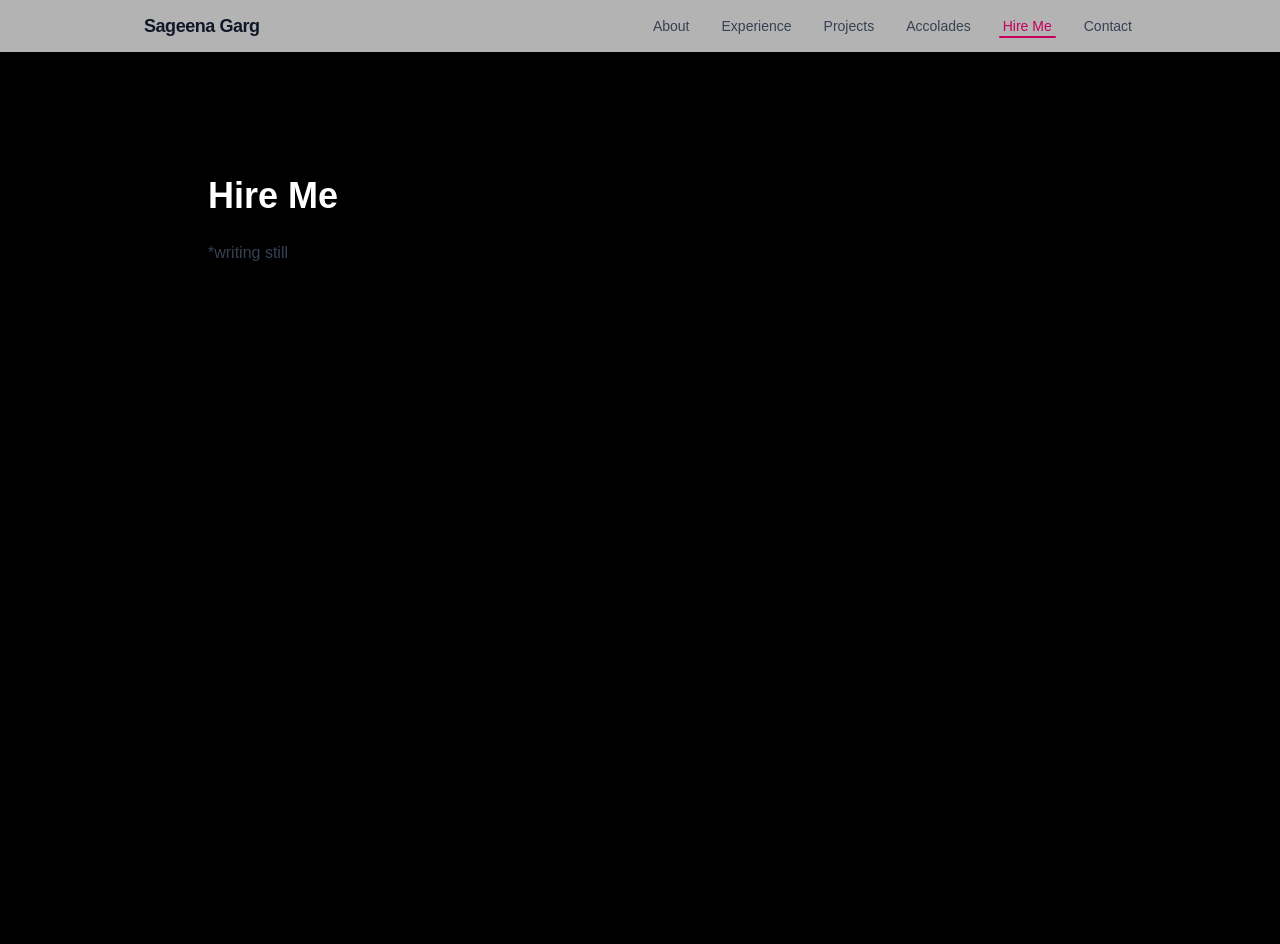
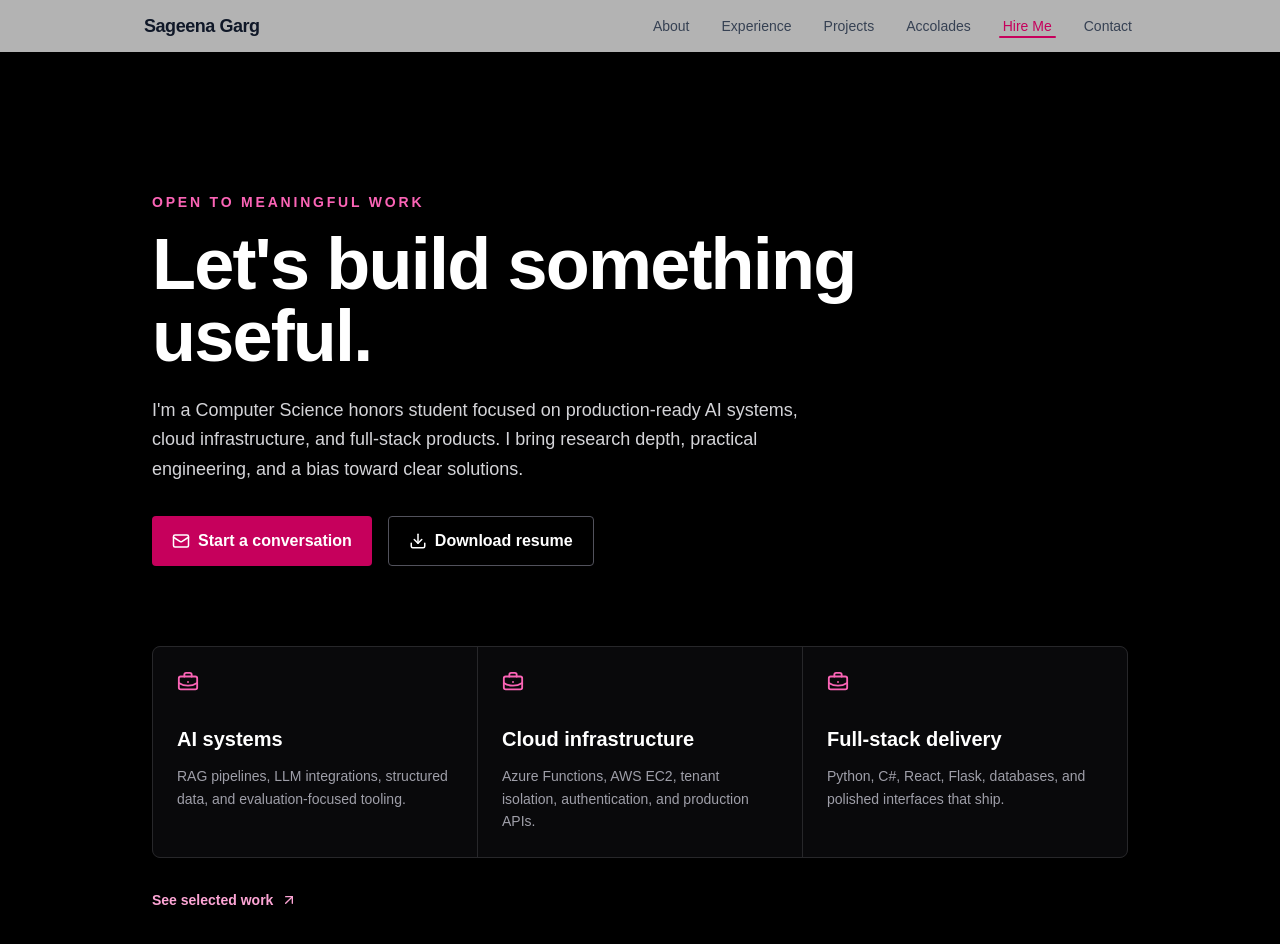
Before and after one commit to SageGarg/sageena-portfolio, a Next.js app: page /hire in a window 1280 px wide. Shown: the top 944 px of the page. Before the commit the page ends 800 px from the top, so only its background shows below. Built offline with nearby package versions, Linux system fonts and the light colour scheme.

Commit message:
added hire me and contact page

```diff
--- a/src/app/(main)/contact/page.tsx
+++ b/src/app/(main)/contact/page.tsx
@@ -1,12 +1,48 @@
-export const metadata = { title: 'Contact – Sageena Garg' };
+import { Github, Mail, MessageSquare } from "lucide-react";
+
+export const metadata = { title: "Contact - Sageena Garg" };
 
 export default function Contact() {
   return (
-    <section className="mx-auto max-w-4xl px-4 py-24">
-      <h1 className="mb-6 text-4xl font-bold">Contact Me</h1>
-      <p className="leading-relaxed text-gray-700 dark:text-gray-300">
-        *writing still
-      </p>
+    <section className="mx-auto max-w-5xl px-6 py-20 md:py-28">
+      <div className="grid gap-14 md:grid-cols-[1fr_0.8fr] md:items-start">
+        <div>
+          <p className="mb-4 text-sm font-semibold uppercase tracking-[0.2em] text-pink-400">
+            Contact
+          </p>
+          <h1 className="text-5xl font-bold tracking-tight text-white md:text-7xl">
+            Have a project in mind?
+          </h1>
+          <p className="mt-6 max-w-xl text-lg leading-relaxed text-zinc-300">
+            I&apos;d love to hear what you&apos;re working on, what needs
+            solving, or where you think we could collaborate.
+          </p>
+        </div>
+
+        <div className="space-y-3 rounded-lg border border-zinc-800 bg-zinc-950 p-6">
+          <p className="mb-5 flex items-center gap-2 text-sm font-semibold uppercase tracking-wider text-zinc-400">
+            <MessageSquare size={17} className="text-pink-400" />
+            Find me online
+          </p>
+          <a
+            href="https://github.com/SageGarg"
+            target="_blank"
+            rel="noreferrer"
+            className="flex items-center justify-between rounded border border-zinc-800 px-4 py-3 text-zinc-200 transition hover:border-pink-400 hover:text-pink-300"
+          >
+            <span className="flex items-center gap-3">
+              <Github size={19} /> GitHub
+            </span>
+            <span aria-hidden="true">↗</span>
+          </a>
+          <a
+            href="/Resume_SageenaGarg.pdf"
+            className="flex items-center gap-3 rounded border border-zinc-800 px-4 py-3 text-zinc-200 transition hover:border-pink-400 hover:text-pink-300"
+          >
+            <Mail size={19} /> Resume and experience
+          </a>
+        </div>
+      </div>
     </section>
   );
 }
--- a/src/app/(main)/hire/page.tsx
+++ b/src/app/(main)/hire/page.tsx
@@ -1,12 +1,81 @@
-export const metadata = { title: 'Hire  – Sageena Garg' };
+import Link from "next/link";
+import { ArrowUpRight, BriefcaseBusiness, Download, Mail } from "lucide-react";
 
-export default function About() {
+export const metadata = { title: "Hire - Sageena Garg" };
+
+const strengths = [
+  {
+    title: "AI systems",
+    description:
+      "RAG pipelines, LLM integrations, structured data, and evaluation-focused tooling.",
+  },
+  {
+    title: "Cloud infrastructure",
+    description:
+      "Azure Functions, AWS EC2, tenant isolation, authentication, and production APIs.",
+  },
+  {
+    title: "Full-stack delivery",
+    description:
+      "Python, C#, React, Flask, databases, and polished interfaces that ship.",
+  },
+];
+
+export default function Hire() {
   return (
-    <section className="mx-auto max-w-4xl px-4 py-24">
-      <h1 className="mb-6 text-4xl font-bold">Hire Me</h1>
-      <p className="leading-relaxed text-gray-700 dark:text-gray-300">
-        *writing still
-      </p>
+    <section className="mx-auto max-w-5xl px-6 py-20 md:py-28">
+      <div className="max-w-3xl">
+        <p className="mb-4 text-sm font-semibold uppercase tracking-[0.2em] text-pink-400">
+          Open to meaningful work
+        </p>
+        <h1 className="text-5xl font-bold tracking-tight text-white md:text-7xl">
+          Let&apos;s build something useful.
+        </h1>
+        <p className="mt-6 max-w-2xl text-lg leading-relaxed text-zinc-300">
+          I&apos;m a Computer Science honors student focused on production-ready
+          AI systems, cloud infrastructure, and full-stack products. I bring
+          research depth, practical engineering, and a bias toward clear
+          solutions.
+        </p>
+        <div className="mt-8 flex flex-wrap gap-4">
+          <Link
+            href="/contact"
+            className="inline-flex items-center gap-2 rounded bg-pink-700 px-5 py-3 font-semibold text-white transition hover:bg-pink-600"
+          >
+            <Mail size={18} />
+            Start a conversation
+          </Link>
+          <a
+            href="/Resume_SageenaGarg.pdf"
+            download
+            className="inline-flex items-center gap-2 rounded border border-zinc-600 px-5 py-3 font-semibold text-white transition hover:border-pink-400 hover:text-pink-300"
+          >
+            <Download size={18} />
+            Download resume
+          </a>
+        </div>
+      </div>
+
+      <div className="mt-20 grid gap-px overflow-hidden rounded-lg border border-zinc-800 bg-zinc-800 md:grid-cols-3">
+        {strengths.map((strength) => (
+          <article key={strength.title} className="bg-zinc-950 p-6">
+            <BriefcaseBusiness className="mb-8 text-pink-400" size={22} />
+            <h2 className="text-xl font-semibold text-white">
+              {strength.title}
+            </h2>
+            <p className="mt-3 text-sm leading-relaxed text-zinc-400">
+              {strength.description}
+            </p>
+          </article>
+        ))}
+      </div>
+
+      <Link
+        href="/projects"
+        className="mt-8 inline-flex items-center gap-2 text-sm font-semibold text-pink-300 hover:text-pink-200"
+      >
+        See selected work <ArrowUpRight size={16} />
+      </Link>
     </section>
   );
 }
--- a/src/content/accolades.ts
+++ b/src/content/accolades.ts
@@ -7,6 +7,16 @@ export interface Accolade {
 
 export const accolades: Accolade[] = [
   { title: "Ranked top 2% in Class of 2027" },
+  {
+    title: "AI at ISU Innovation Challenge",
+    description: "4th Place",
+    year: "2026",
+  },
+  {
+    title: "National Collegiate Research Conference (NCRC)",
+    description: "Presented research — Harvard University",
+    year: "2026",
+  },
   {
     title: "Ivy Data Visualization and Storytelling Case Competition",
     description: "1st Place",
@@ -25,5 +35,10 @@ export const accolades: Accolade[] = [
   { title: "winCode Hackathon", description: "1st Place" },
   { title: "Math-O-Run", description: "1st Place" },
   { title: "Young Einstein of The Year", year: "2021" },
-  { title: "President’s Award for International Student Excellence" },
+  { title: "President's Award for International Student Excellence" },
+  { title: "Liberal Arts and Sciences Deans Academic Excellence" },
+  { title: "Lynn and Carol Glass Honors Scholarship" },
+  { title: "Bian Li Women in Computer Science Endowed Scholarship" },
+  { title: "Global Scholars Award — Undergraduate Retention" },
+  { title: "Sulentic Family Success Grant" },
 ];
--- a/src/content/projects.ts
+++ b/src/content/projects.ts
@@ -27,7 +27,7 @@ export const Projects: ProjectSection[] = [
           "A Flask-based RAG application: traffic-engineering PDFs are indexed into a MySQL-backed vector store, embeddings retrieve relevant passages, and LangChain uses the OpenAI API to generate answers.",
         image: "/images/signalverse.png",
         link: "https://github.com/SageGarg/signalVerse",
-        demo: "http://trafficsignalverse.com/",
+        demo: "http://test.trafficsignalverse.com/",
         stack: ["Python", "Langchain", "MySQL", "RAG"],
       },
       {
@@ -37,8 +37,8 @@ export const Projects: ProjectSection[] = [
         subTitle:
           "An AI-enabled clearinghouse that standardizes and centralizes traffic signal sensor test results across states. Verified testing facilities submit schema-compliant reports, which are validated, indexed, and stored in a shared repository. An LLM-powered query interface enables natural-language and structured exploration of sensor performance data to support evidence-based deployment decisions.",
         image: "/images/traffic-sensor-clearinghouse.png",
-        link: "http://trafficsignalverse.com/nchrp_bp/",
-        demo: "http://trafficsignalverse.com/",
+        link: "http://test.trafficsignalverse.com/nchrp_bp/",
+        demo: "http://test.trafficsignalverse.com/nchrp_bp/",
         stack: [
           "Python",
           "Flask",
```
Also changed, not shown: public/images/traffic-sensor-clearinghouse.png (added).
